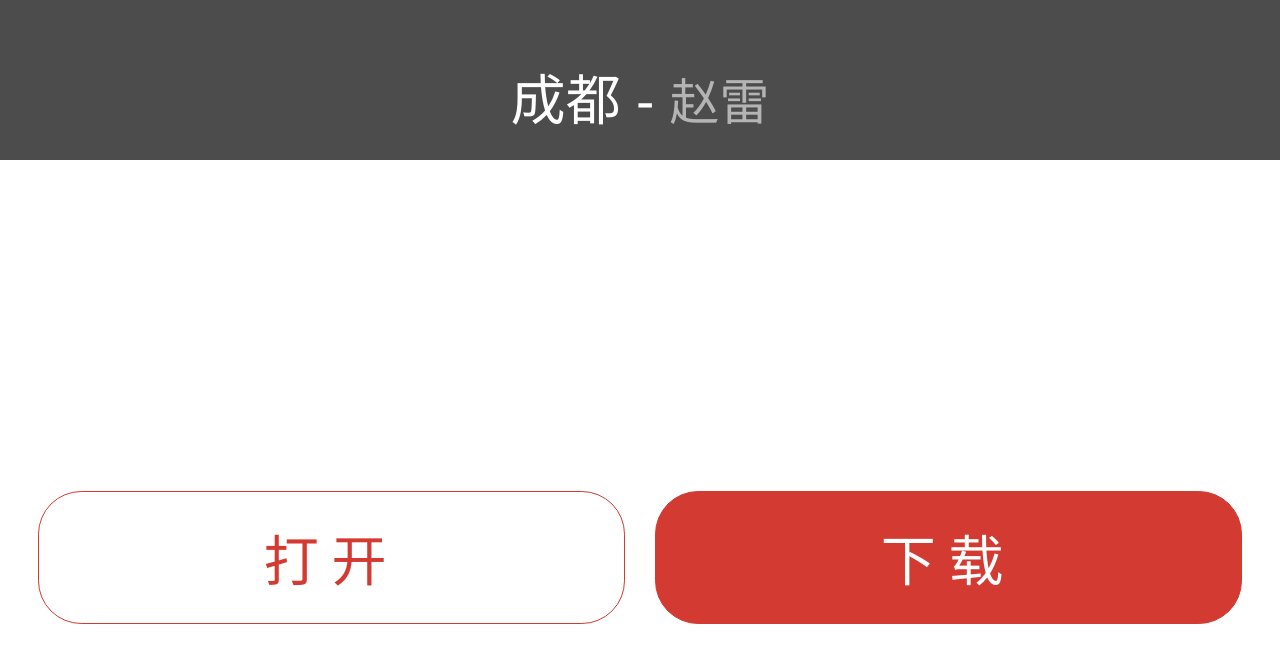
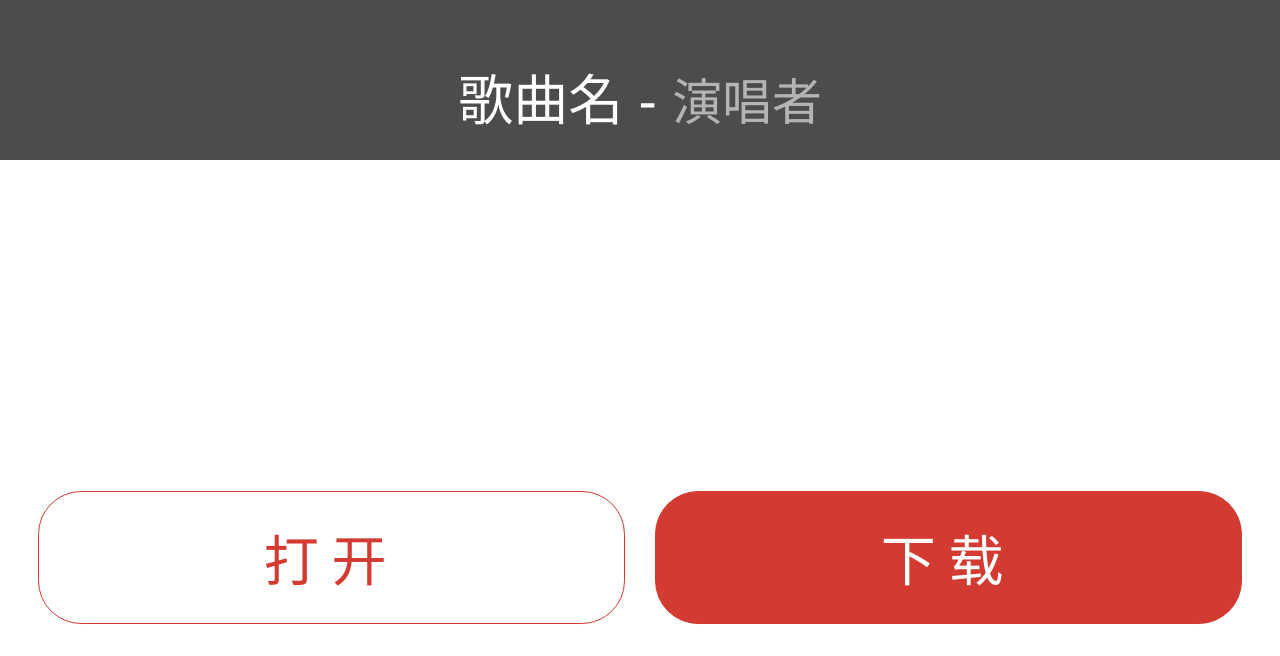
Before and after one commit to keyuTech/NetEaseMusic, a plain HTML site: page song.html in a window 1280 px wide. Shown: the part 1040-1696 px from the top of the page. Drawn offline with nearby package versions, Linux system fonts and the light colour scheme.

Commit message:
html and css finished

```diff
--- a/song.html
+++ b/song.html
@@ -21,7 +21,7 @@
       </div>
     </div>
     <div class="song-details">
-      <p><span class="stitle">成都</span><span class="dash"> - </span><span class="singer">赵雷</span></p>
+      <p><span class="stitle">歌曲名</span><span class="dash"> - </span><span class="singer">演唱者</span></p>
       <div class="lyric">
         <div class="lines">
 
```
Also changed, not shown: index.html (+0 -14 lines).
